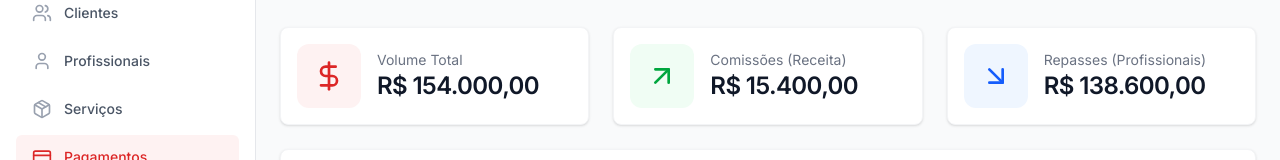
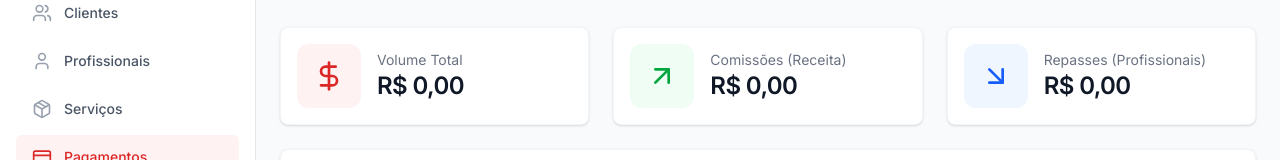
Before and after one commit to Marcus-devfs/marcenaria-web-admin, a Next.js app: page /payments in a window 1280 px wide. Shown: the part 145-305 px from the top of the page. Built offline with nearby package versions, Linux system fonts and the light colour scheme; no server answers; sample sign-in values are in the browser's storage.

Commit message:
feat: page payment

```diff
--- a/src/app/(protected)/payments/page.tsx
+++ b/src/app/(protected)/payments/page.tsx
@@ -14,6 +14,7 @@ import { formatCurrency } from '@/lib/utils';
 export default function PaymentsPage() {
     const [transactions, setTransactions] = useState<Transaction[]>([]);
     const [pagination, setPagination] = useState<Pagination | null>(null);
+    const [stats, setStats] = useState({ totalAmount: 0, totalAppFee: 0, totalNetAmount: 0 });
     const [loading, setLoading] = useState(true);
     const [status, setStatus] = useState('');
     const [page, setPage] = useState(1);
@@ -32,7 +33,7 @@ export default function PaymentsPage() {
                     _id: 'mock1',
                     quoteId: 'quote123',
                     amount: 4500.00,
-                    platformFee: 450.00,
+                    appFee: 450.00,
                     netAmount: 4050.00,
                     status: 'completed',
                     paymentMethod: 'credit_card',
@@ -44,7 +45,7 @@ export default function PaymentsPage() {
                     _id: 'mock2',
                     quoteId: 'quote124',
                     amount: 1200.00,
-                    platformFee: 120.00,
+                    appFee: 120.00,
                     netAmount: 1080.00,
                     status: 'pending',
                     paymentMethod: 'pix',
@@ -58,8 +59,18 @@ export default function PaymentsPage() {
         }
     };
 
+    const fetchStats = async () => {
+        try {
+            const data = await adminService.getPaymentOverviewStats();
+            setStats(data);
+        } catch (error) {
+            console.error('Failed to fetch payment stats', error);
+        }
+    };
+
     useEffect(() => {
         fetchPayments();
+        fetchStats();
     }, [page, status]);
 
     const getStatusColor = (status: string) => {
@@ -99,7 +110,7 @@ export default function PaymentsPage() {
                     </div>
                     <div className="text-left">
                         <Text variant="muted" className="text-gray-500">Volume Total</Text>
-                        <Text variant="h3" className="text-gray-900">{formatCurrency(154000)}</Text>
+                        <Text variant="h3" className="text-gray-900">{formatCurrency(stats?.totalAmount || 0)}</Text>
                     </div>
                 </Card>
                 <Card className="bg-white border text-center border-gray-100 shadow-sm p-4 flex items-center gap-4">
@@ -108,7 +119,7 @@ export default function PaymentsPage() {
                     </div>
                     <div className="text-left">
                         <Text variant="muted" className="text-gray-500">Comissões (Receita)</Text>
-                        <Text variant="h3" className="text-gray-900">{formatCurrency(15400)}</Text>
+                        <Text variant="h3" className="text-gray-900">{formatCurrency(stats?.totalAppFee || 0)}</Text>
                     </div>
                 </Card>
                 <Card className="bg-white border text-center border-gray-100 shadow-sm p-4 flex items-center gap-4">
@@ -117,7 +128,7 @@ export default function PaymentsPage() {
                     </div>
                     <div className="text-left">
                         <Text variant="muted" className="text-gray-500">Repasses (Profissionais)</Text>
-                        <Text variant="h3" className="text-gray-900">{formatCurrency(138600)}</Text>
+                        <Text variant="h3" className="text-gray-900">{formatCurrency(stats?.totalNetAmount || 0)}</Text>
                     </div>
                 </Card>
             </div>
@@ -188,7 +199,7 @@ export default function PaymentsPage() {
                                             {formatCurrency(transaction.amount)}
                                         </td>
                                         <td className="px-6 py-4 font-bold text-green-600">
-                                            + {formatCurrency(transaction.platformFee)}
+                                            + {formatCurrency(transaction.appFee || transaction.platformFee || 0)}
                                         </td>
                                         <td className="px-6 py-4">
                                             <div className="flex flex-col gap-1">
--- a/src/services/adminService.ts
+++ b/src/services/adminService.ts
@@ -61,9 +61,18 @@ export const adminService = {
         return response.data.data;
     },
     getPayments: async (page = 1, limit = 10, status = ''): Promise<{ transactions: Transaction[]; pagination: Pagination }> => {
-        const response = await api.get('/admin/transactions', {
+        const response = await api.get('/payments/admin/all', {
             params: { page, limit, status }
         });
+
+        // Map the backend 'payments' array to 'transactions' as expected by the frontend
+        return {
+            transactions: response.data.data.payments,
+            pagination: response.data.data.pagination
+        };
+    },
+    getPaymentOverviewStats: async (): Promise<any> => {
+        const response = await api.get('/payments/admin/stats/overview');
         return response.data.data;
     },
 };
@@ -124,7 +133,8 @@ export interface Transaction {
     _id: string;
     quoteId: string | Quote;
     amount: number;
-    platformFee: number;
+    appFee: number;
+    platformFee?: number; // legacy frontend name
     netAmount: number;
     status: 'pending' | 'completed' | 'failed' | 'refunded';
     paymentMethod: string;
```
